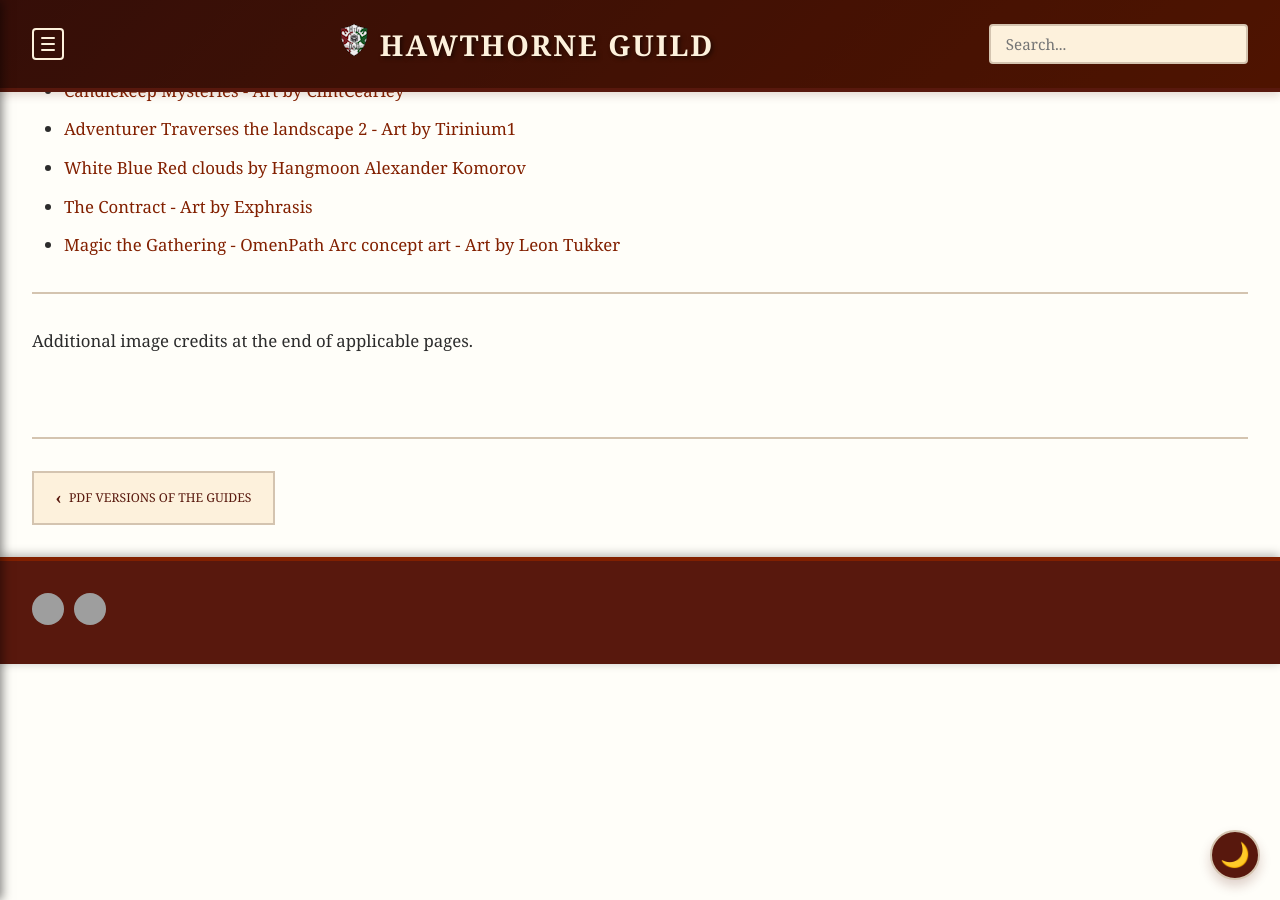
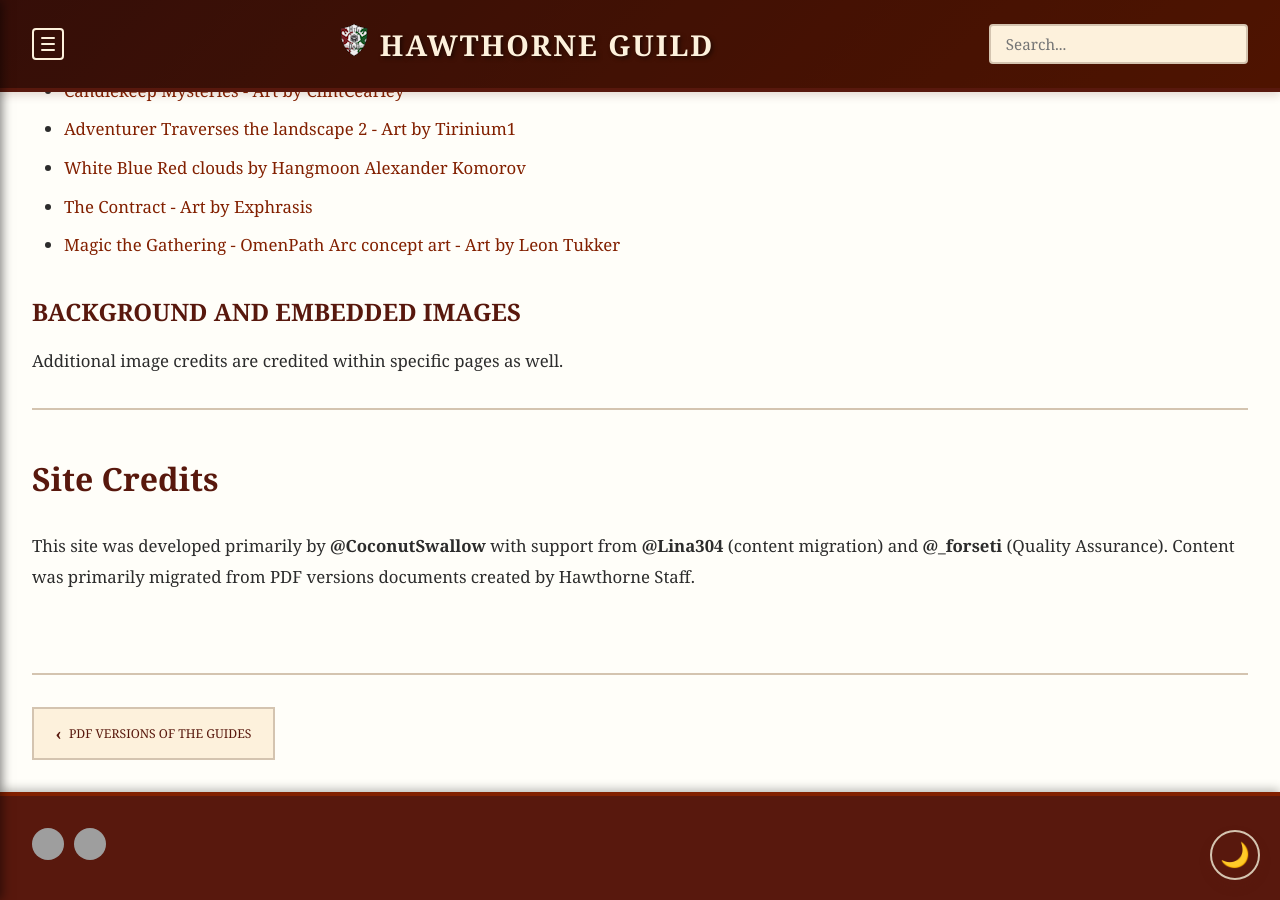
Before and after one commit to coconutswallow/Guides, a Jekyll site: the page built from _resources/credits.md, in a window 1280 px wide and 900 px high, scrolled down 583 px. Built offline with Jekyll 4.4.1, drawn with Linux system fonts in a browser that asks for light colours; grey boxes are pictures that could not be loaded.

Commit message:
Update credits.md

```diff
--- a/_resources/credits.md
+++ b/_resources/credits.md
@@ -18,6 +18,10 @@
 - [The Contract - Art by Exphrasis](https://www.deviantart.com/exphrasis/art/The-Contract-624868109)
 - [Magic the Gathering - OmenPath Arc concept art - Art by Leon Tukker](https://www.artstation.com/artwork/XgWyKD)
 
+### Background and Embedded Images
+Additional image credits are credited within specific pages as well.
+
 ---
+## Site Credits
 
-Additional image credits at the end of applicable pages.
+This site was developed primarily by **@CoconutSwallow** with support from **@Lina304** (content migration) and **@_forseti** (Quality Assurance).  Content was primarily migrated from PDF versions documents created by Hawthorne Staff.
```
